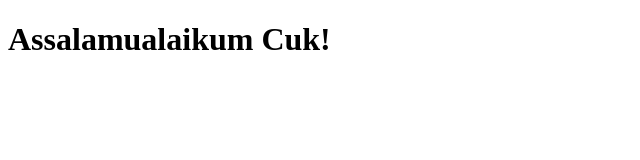
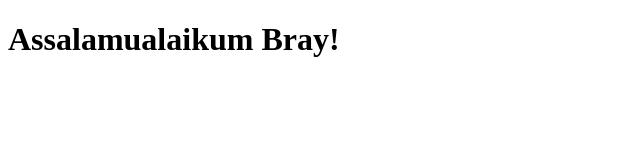
Before and after one commit to abiyutaviando/Nobi, a plain HTML site: page index.html in a window 1280 px wide. Shown: the full height of the page, 0-640 px from the left. Drawn offline with Linux system fonts and the light colour scheme.

Commit message:
Second Commit

```diff
--- a/index.html
+++ b/index.html
@@ -4,6 +4,6 @@
         <title>Nobi</title>
     </head>
     <body>
-        <h1>Assalamualaikum Cuk!</h1>
+        <h1>Assalamualaikum Bray!</h1>
     </body>
 </html>
```
